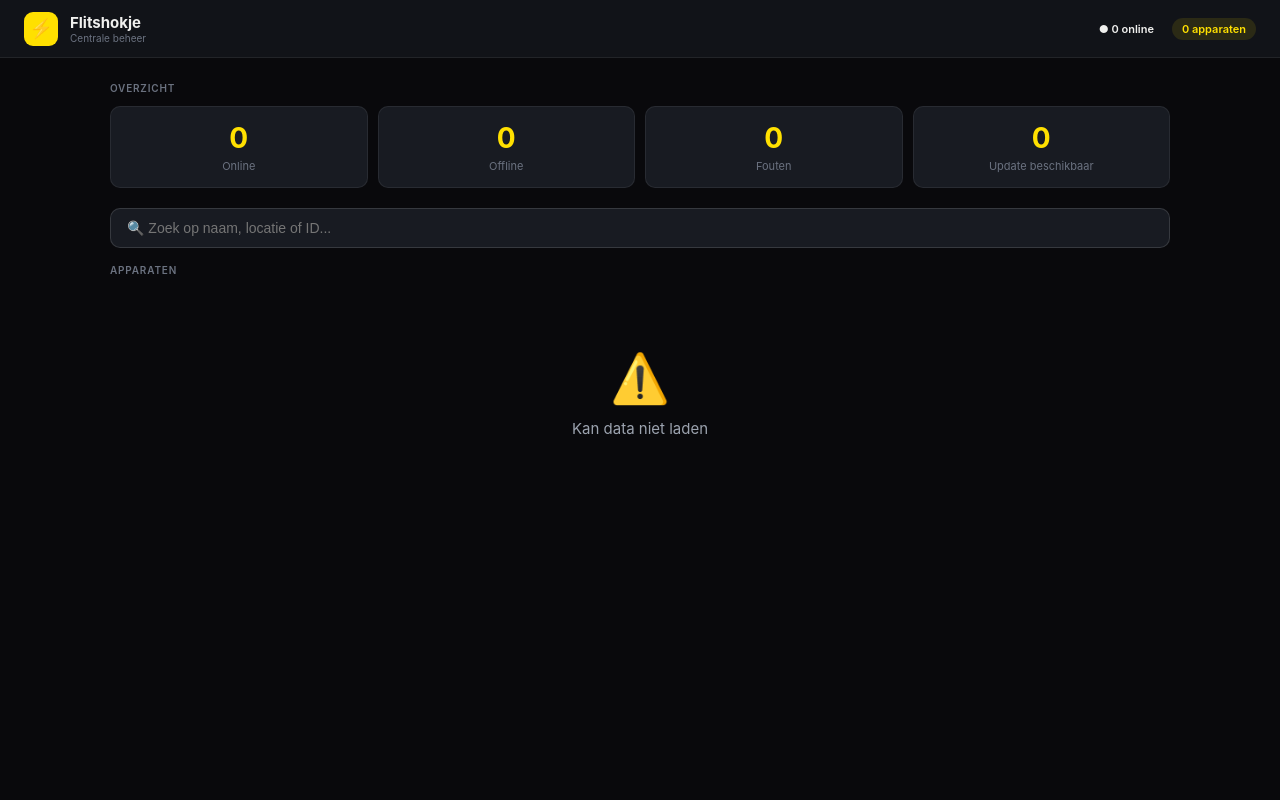
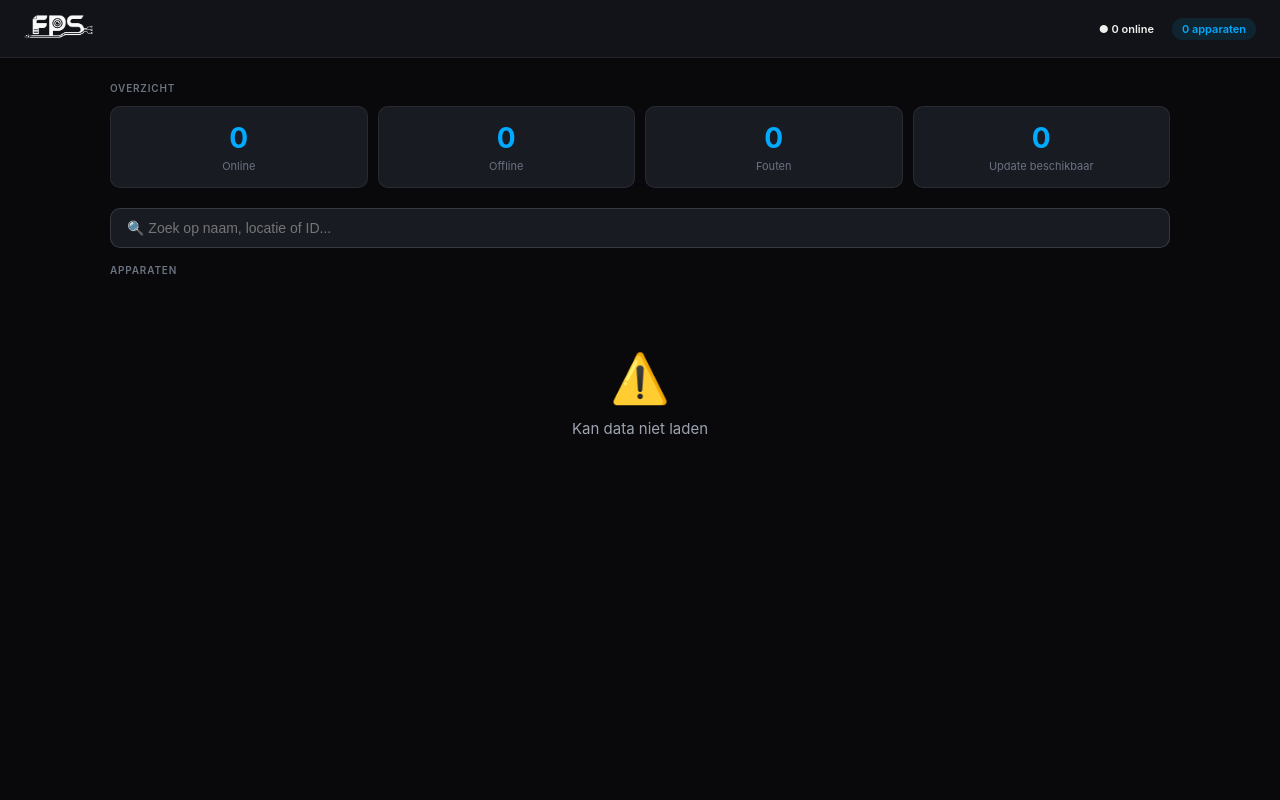
Before and after one commit to dokterleon/fps-central, a Flask app: template templates/index.html in a window 1280 px wide. Run offline with Flask 3, Linux system fonts and the light colour scheme; the template is opened without the code that fills it, so the values that code supplies are empty.

Commit message:
Add files via upload

```diff
--- a/templates/index.html
+++ b/templates/index.html
@@ -10,7 +10,7 @@
   --bg:#09090c;--s1:#111318;--s2:#181b22;--s3:#1f2330;
   --b:rgba(255,255,255,.07);--b2:rgba(255,255,255,.13);
   --t:#f0f0ee;--muted:#6b7280;--sub:#9ca3af;
-  --y:#FFE000;--yb:rgba(255,224,0,.11);
+  --y:#00AAFF;--yb:rgba(0,170,255,.11);
   --green:#22c55e;--gb:rgba(34,197,94,.13);
   --red:#ef4444;--rb:rgba(239,68,68,.13);
   --orange:#f59e0b;--ob:rgba(245,158,11,.13);
@@ -35,7 +35,7 @@ body{background:var(--bg);color:var(--t);font-family:-apple-system,BlinkMacSyste
 .sum-label{font-size:11px;color:var(--muted);margin-top:4px}
 .search-wrap{margin-bottom:16px}
 .search-input{width:100%;padding:11px 16px;background:var(--s2);border:1px solid var(--b2);border-radius:10px;color:var(--t);font-size:14px;outline:none;transition:border-color .15s}
-.search-input:focus{border-color:rgba(255,224,0,.4)}
+.search-input:focus{border-color:rgba(0,170,255,.4)}
 .client-grid{display:grid;grid-template-columns:repeat(auto-fill,minmax(320px,1fr));gap:14px}
 .client-card{background:var(--s2);border:1px solid var(--b);border-radius:14px;padding:18px;display:flex;flex-direction:column;gap:12px}
 .client-card.online{border-color:rgba(34,197,94,.2)}
@@ -82,11 +82,7 @@ body{background:var(--bg);color:var(--t);font-family:-apple-system,BlinkMacSyste
 
 <div class="topbar">
   <div class="logo">
-    <div class="logo-bolt">⚡</div>
-    <div>
-      <div class="logo-name">Flitshokje</div>
-      <div class="logo-sub">Centrale beheer</div>
-    </div>
+    <img src="/static/fps_logo_top.png" alt="FPS" style="height:46px;width:auto">
   </div>
   <div class="topbar-right">
     <span class="chip" id="chip-online">● 0 online</span>
```
